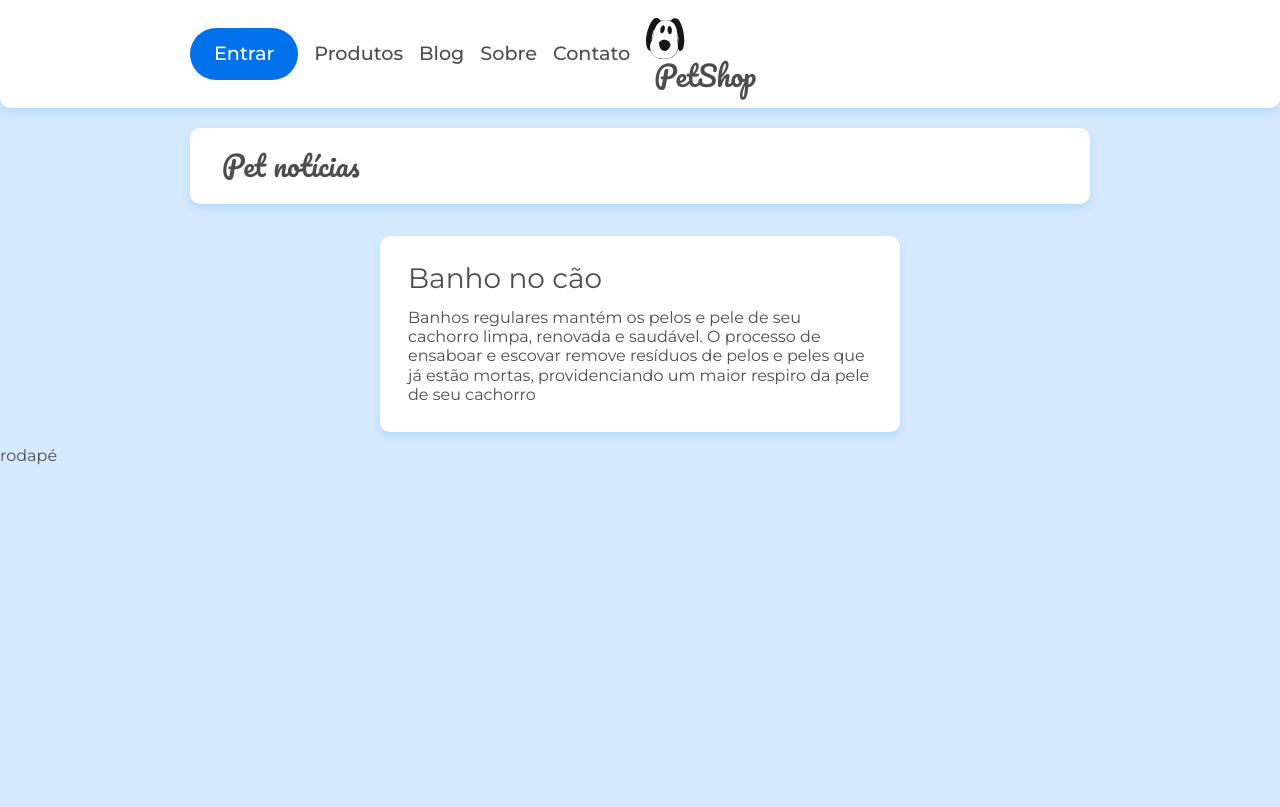
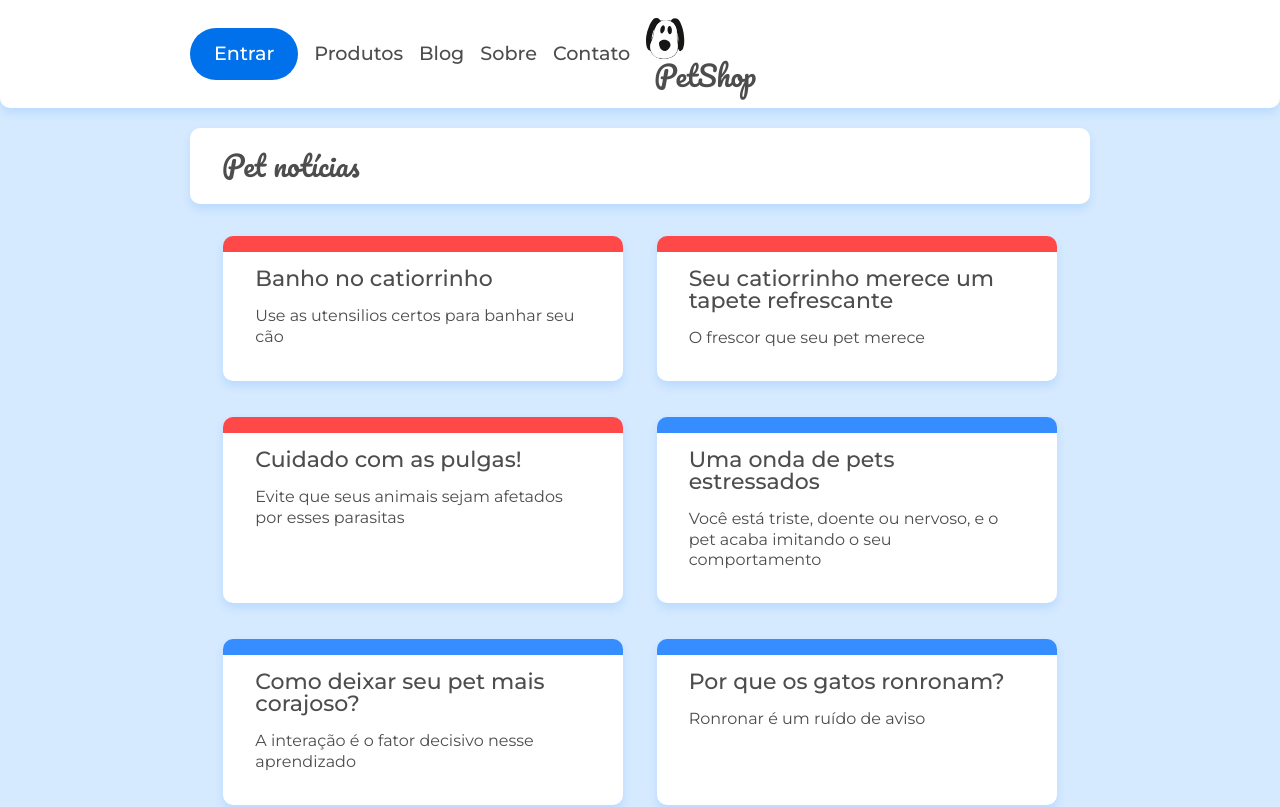
Before and after one commit to paulowh/petshop-reactJS, a React (Create React App) app: page / in a window 1280 px wide. Shown: the top 807 px of the page. Built offline with nearby package versions, Linux system fonts and the light colour scheme; data requests are answered from the project's data file.

Commit message:
consumo API

```diff
--- a/src/api/api.js
+++ b/src/api/api.js
@@ -4,6 +4,7 @@ export const api = axios.create({
     baseURL: 'http://localhost:5000'
 })
 
-export const busca = async() => {
+export const busca = async(url, setDado) => {
     const resposta = await api.get(url)
+    setDado(resposta.data)
 }
--- a/src/components/ListPost.jsx
+++ b/src/components/ListPost.jsx
@@ -1,11 +1,32 @@
-import React from "react";
+import React, {useState, useEffect} from "react";
 import { busca } from "../api/api";
+import { Link } from "react-router-dom";
+
+const ListPost = ({url}) => {
+
+  const [posts, setPosts] = useState([])
+
+  useEffect(() => {
+    busca(url, setPosts)
+  }, [])
 
 
-const ListPost = () => {
   return (
-    <section className="posts container">
-
+    <section className="posts">
+      {
+        posts.map((post) =>
+          <Link className={`cartao-post cartao-post--${post.categoria}`} to={`/posts/${post.id}`}>
+            <article key={post.id}>
+              <h3 className="cartao-post__titulo">
+                {post.title}
+              </h3>
+              <p className="cartao-post__meta">
+                {post.metadescription}
+              </p>
+            </article>
+          </Link>
+        )
+      }
     </section>
   )
 }
--- a/src/paginas/Home.jsx
+++ b/src/paginas/Home.jsx
@@ -1,4 +1,5 @@
 import React from "react";
+import ListPost from "../components/ListPost";
 
 const Home = () => {
     return (
@@ -6,7 +7,7 @@ const Home = () => {
             <div>
                 <h2 className="titulo-pagina">Pet notícias</h2>
             </div>
-            <section className="container flex flex--centro">
+            {/* <section className="container flex flex--centro">
                 <article className="cartao post">
                     <h2 className="cartao__titulo">Banho no cão</h2>
                     <p className="cartao__texto">Banhos regulares mantém os pelos e pele de seu cachorro
@@ -14,7 +15,8 @@ const Home = () => {
                         resíduos de pelos e peles que já estão mortas, providenciando um maior
                         respiro da pele de seu cachorro</p>
                 </article>
-            </section>
+            </section> */}
+            <ListPost url={'/posts/'} />
         </main>
     )
 }
```
Also changed, not shown: package.json (line endings or trailing spaces), 1 other file (tests, documents, lock files or other folders).
